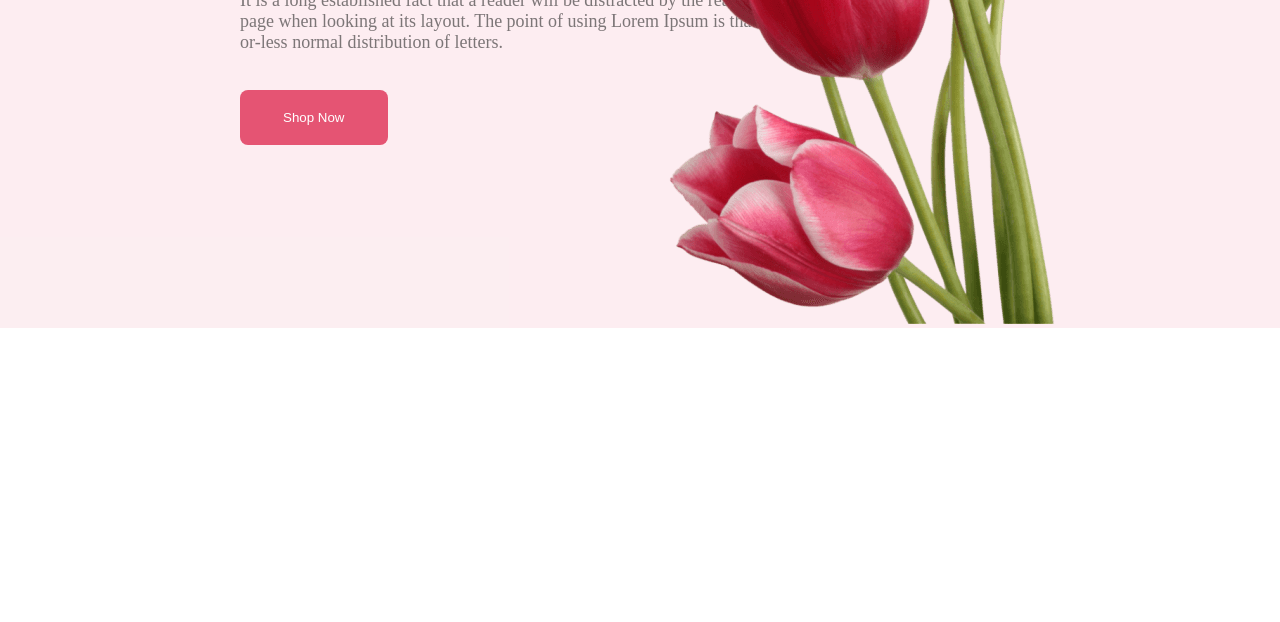
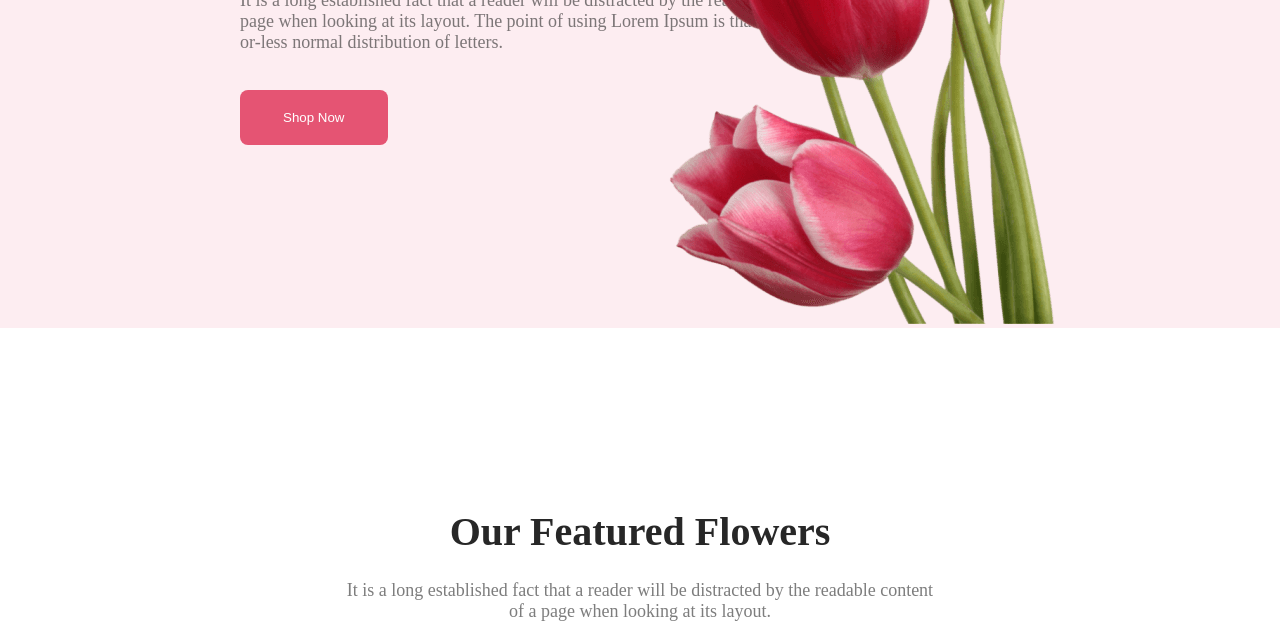
Before and after one commit to MithunMKB/Assignment-1, a plain HTML site: page index.html in a window 1280 px wide. Shown: the part 526-1148 px from the top of the page. Before the commit the page ends 854 px from the top, so only its background shows below. Drawn offline with Linux system fonts and the light colour scheme.

Commit message:
Mid bodt title add

```diff
--- a/index.html
+++ b/index.html
@@ -14,7 +14,8 @@
     <header class="header-container">
         <div class="header-half">
             <h1 class="header-title">Let's make beautiful flowers a part of your life.</h1>
-            <p class="header-descrip">It is a long established fact that a reader will be distracted by the readable content of a page when
+            <p class="header-descrip">It is a long established fact that a reader will be distracted by the readable
+                content of a page when
                 looking at its layout. The point of using Lorem Ipsum is that it has a more-or-less normal distribution
                 of letters.</p>
             <button class="common-btn">Shop Now</button>
@@ -25,7 +26,13 @@
     </header>
     <!-- Main Section -->
     <main>
-
+        <!-- Main Body Title -->
+        <div class="main-body-title">
+        <h3 class="common-mid-header">Our Featured Flowers
+        </h3>
+        <p class="common-mid-descrip">It is a long established fact that a reader will be distracted by the readable content of a page when looking
+            at its layout.</p>
+        </div>
     </main>
     <!-- Footer Section -->
     <footer>
--- a/styles.css
+++ b/styles.css
@@ -11,6 +11,22 @@
     padding: 20px 43px;
     border: none;
     border-radius: 8px;
+
+}
+
+.common-mid-header{
+    text-align: center;
+    color: #272727;
+    font-size: 40px;
+    margin-bottom: 25px;
+}
+
+.common-mid-descrip{
+    width: 594px;
+    margin: auto;
+    text-align: center;
+    color: rgba(39, 39, 39, 0.60);
+    font-size: 18px;
 
 }
 
@@ -51,3 +67,8 @@
     width: 635px;
     height: 800px;
 }
+
+/* Main Body Styles */
+.main-body-title{
+    margin-top: 180px;
+}
```
